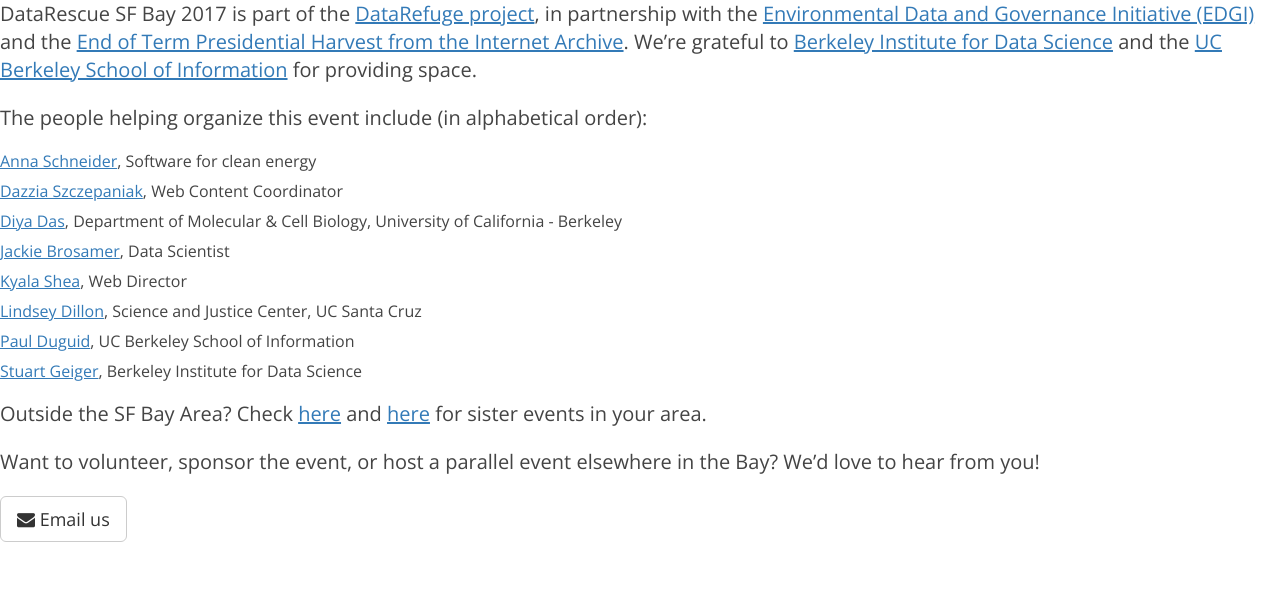
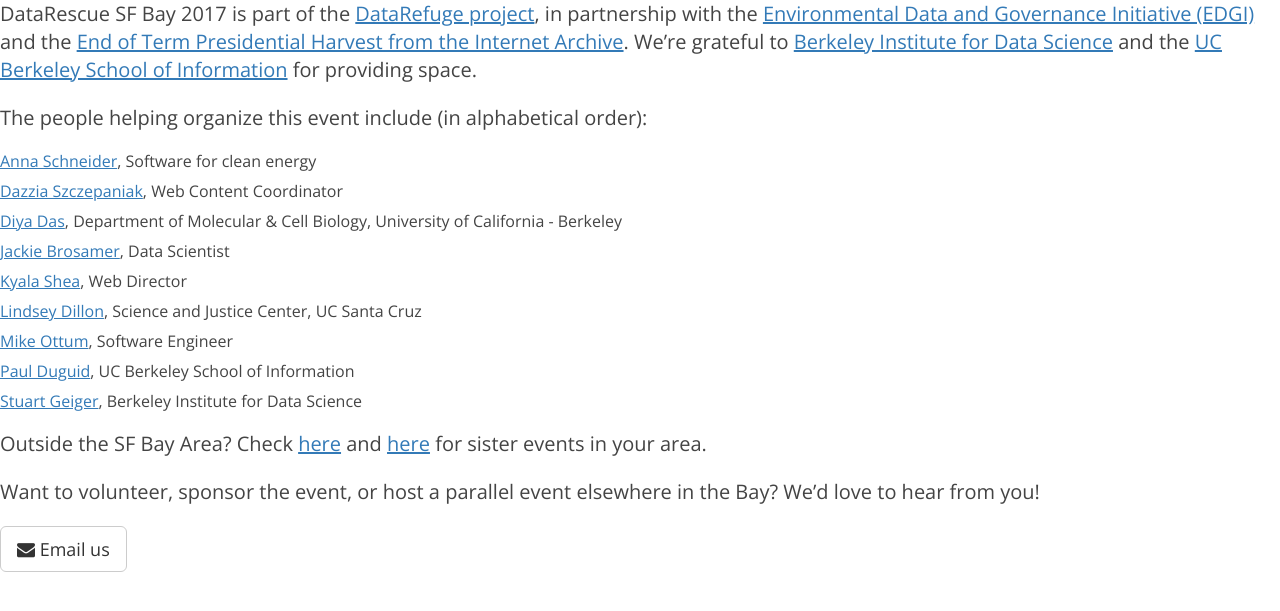
Before and after one commit to suchthis/DataRescueSFBay.github.io, a Jekyll site: the page built from 2016/_posts/2014-01-11-who.md, in a window 1280 px wide. Shown: the top 611 px of the page. Built offline with Jekyll 4.4.1, drawn with Linux system fonts in a browser that asks for light colours; nearby versions of some CDN libraries; our own code applies the rules of GitHub Pages for plain Markdown files.

Commit message:
Adding my name to contributors list

```diff
--- a/2016/_posts/2014-01-11-who.md
+++ b/2016/_posts/2014-01-11-who.md
@@ -15,6 +15,7 @@
 - [Jackie Brosamer](https://www.linkedin.com/in/jbrosamer), Data Scientist
 - [Kyala Shea](https://www.linkedin.com/in/kyala-shea), Web Director
 - [Lindsey Dillon](http://sociology.ucsc.edu/faculty/singleton.php?&singleton=true&cruz_id=lidillon), Science and Justice Center, UC Santa Cruz
+- [Mike Ottum](https://www.linkedin.com/in/mikeottum), Software Engineer
 - [Paul Duguid](http://people.ischool.berkeley.edu/~duguid/), UC Berkeley School of Information
 - [Stuart Geiger](http://stuartgeiger.com), Berkeley Institute for Data Science
 
```
